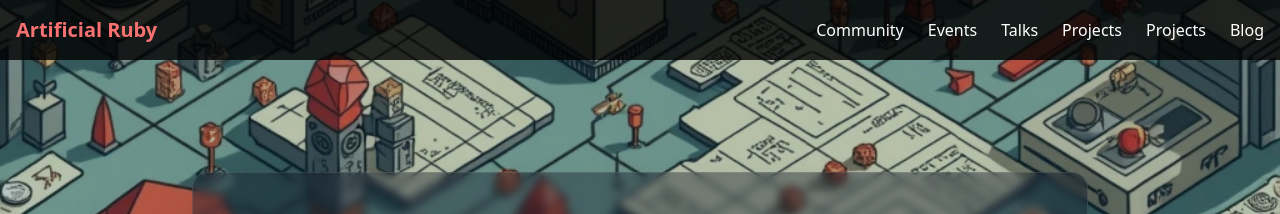
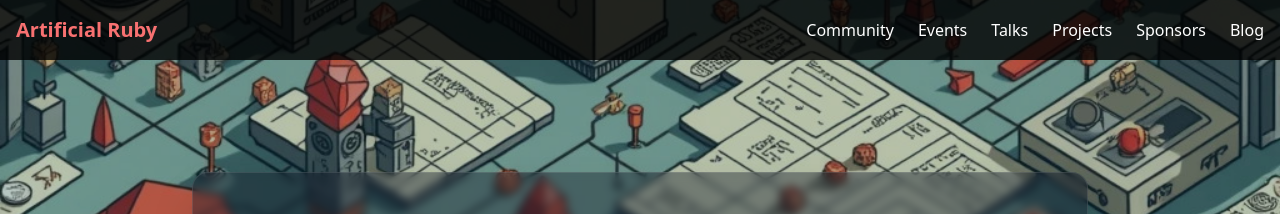
Before and after one commit to ArtificialRuby/artificialruby.ai, a Jekyll site: the page built from index.html, in a window 1280 px wide. Shown: the top 214 px of the page. Built offline with Jekyll 4.4.1, drawn with Linux system fonts in a browser that asks for light colours.

Commit message:
Fix sponsors link

```diff
--- a/_layouts/default.html
+++ b/_layouts/default.html
@@ -19,7 +19,7 @@
               <a href="/events" class="text-white hover:text-red-400 transition-colors">Events</a>
               <a href="/talks" class="text-white hover:text-red-400 transition-colors">Talks</a>
               <a href="/projects" class="text-white hover:text-red-400 transition-colors">Projects</a>
-              <a href="/sponsors" class="text-white hover:text-red-400 transition-colors">Projects</a>
+              <a href="/sponsors" class="text-white hover:text-red-400 transition-colors">Sponsors</a>
               <a href="/blog" class="text-white hover:text-red-400 transition-colors">Blog</a>
             </div>
           </div>
```
